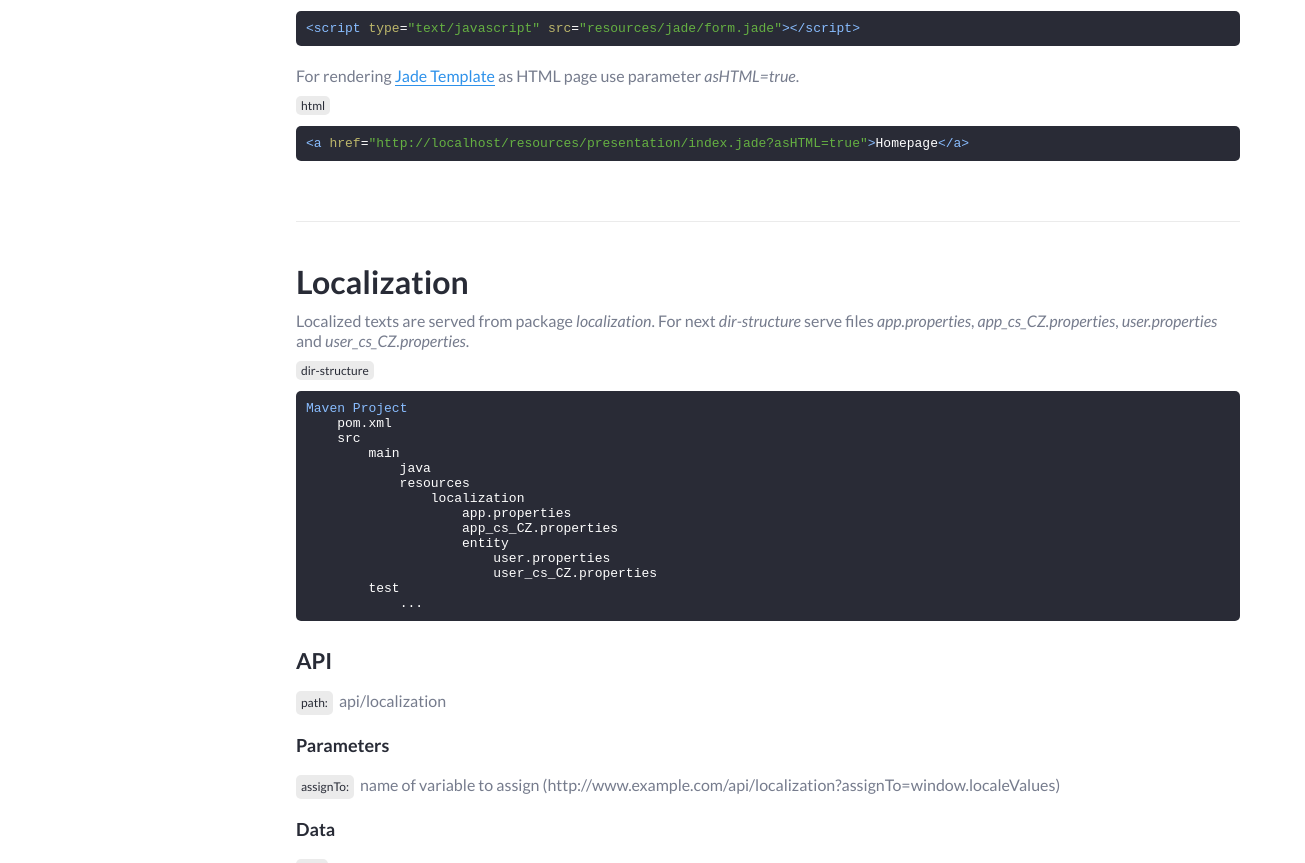
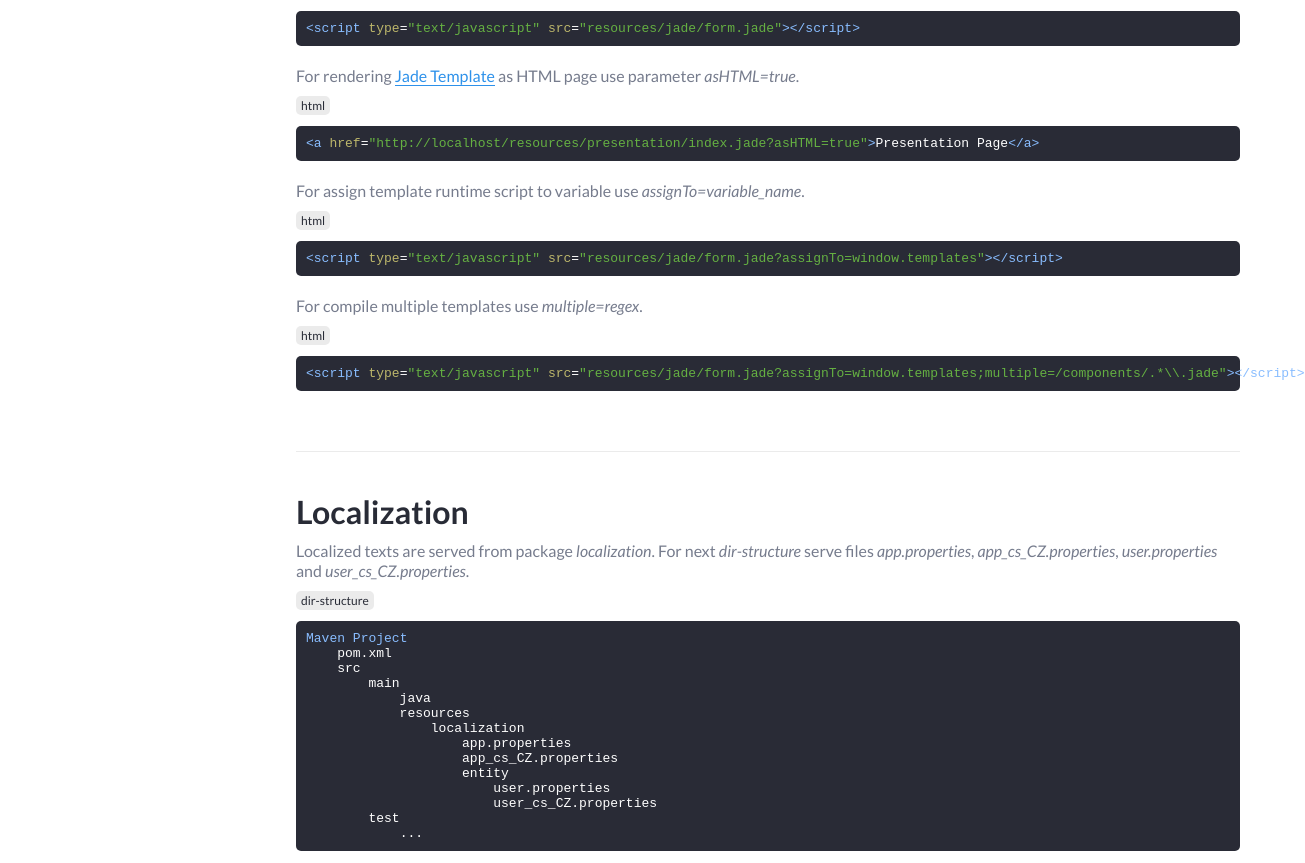
Before and after one commit to bednar/components, a plain HTML site: page index.html in a window 1280 px wide. Shown: the part 1480-2343 px from the top of the page, 1305 px wide, since content can reach past the window. Drawn offline with nearby package versions, Linux system fonts and the light colour scheme.

Commit message:
Publish documentation 1.0-SNAPSHOT

```diff
--- a/index.html
+++ b/index.html
@@ -78,7 +78,13 @@
     <pre data-type="html"><code>&lt;script type="text/javascript" src="resources/jade/form.jade"&gt;&lt;/script&gt;</code></pre>
 
     <p>For rendering <a href="http://jade-lang.com">Jade Template</a> as HTML page use parameter <em>asHTML=true</em>.</p>
-    <pre data-type="html"><code>&lt;a href="http://localhost/resources/presentation/index.jade?asHTML=true"&gt;Homepage&lt;/a&gt;</code></pre>
+    <pre data-type="html"><code>&lt;a href="http://localhost/resources/presentation/index.jade?asHTML=true"&gt;Presentation Page&lt;/a&gt;</code></pre>
+
+    <p>For assign template runtime script to variable use <em>assignTo=variable_name</em>.</p>
+    <pre data-type="html"><code>&lt;script type="text/javascript" src="resources/jade/form.jade?assignTo=window.templates"&gt;&lt;/script&gt;</code></pre>
+
+    <p>For compile multiple templates use <em>multiple=regex</em>.</p>
+    <pre data-type="html"><code>&lt;script type="text/javascript" src="resources/jade/form.jade?assignTo=window.templates;multiple=/components/.*\\.jade"&gt;&lt;/script&gt;</code></pre>
 
 </article>
 
```
